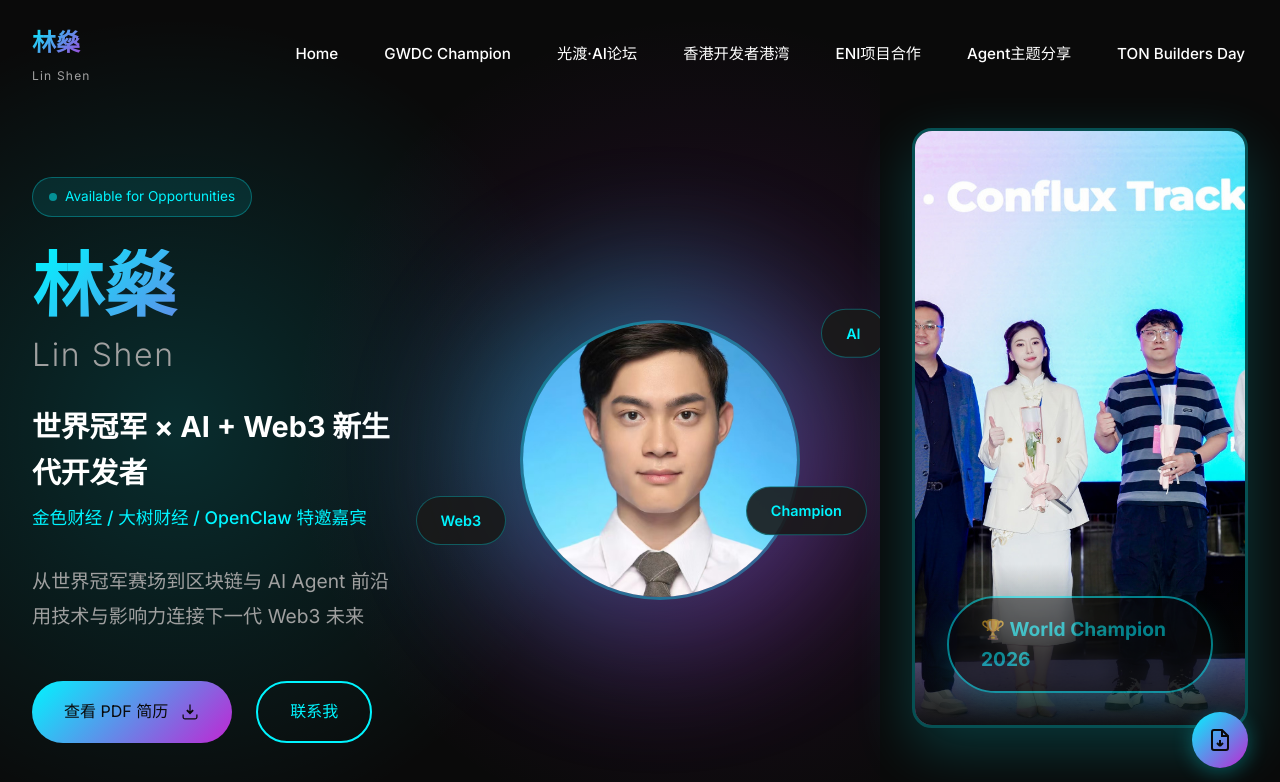
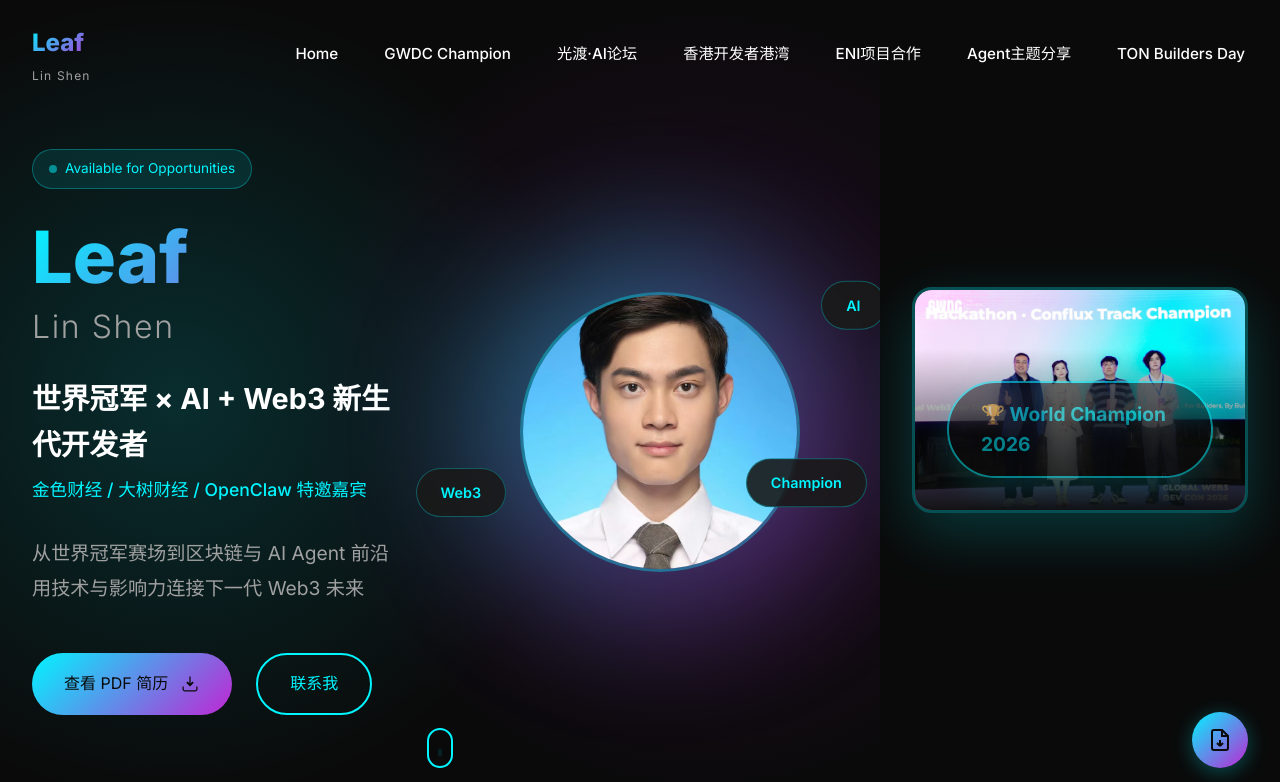
Before and after one commit to leafjava/resume, a Vue app: page / in a window 1280 px wide. Shown: the top 782 px of the page. Built offline with nearby package versions, Linux system fonts and the light colour scheme.

Commit message:
name replace

```diff
--- a/index.html
+++ b/index.html
@@ -4,8 +4,8 @@
     <meta charset="UTF-8">
     <link rel="icon" href="/favicon.ico">
     <meta name="viewport" content="width=device-width, initial-scale=1.0">
-    <meta name="description" content="林燊 | Lin Shen - 世界冠军 × AI + Web3 新生代开发者">
-    <title>林燊 | Lin Shen - World Champion × Web3 + AI Developer</title>
+    <meta name="description" content="Leaf | Lin Shen - 世界冠军 × AI + Web3 新生代开发者">
+    <title>Leaf | Lin Shen - World Champion × Web3 + AI Developer</title>
     <link rel="preconnect" href="https://fonts.googleapis.com">
     <link rel="preconnect" href="https://fonts.gstatic.com" crossorigin>
     <link href="https://fonts.googleapis.com/css2?family=Inter:wght@300;400;500;600;700;800&family=Noto+Sans+SC:wght@300;400;500;700;900&display=swap" rel="stylesheet">
--- a/src/components/About.vue
+++ b/src/components/About.vue
@@ -9,7 +9,7 @@
       <div class="about-content">
         <div class="about-text">
           <p class="intro-text">
-            我是<strong>林燊（Lin Shen / Leaf）</strong>，一位从世界冠军赛场转战 AI + Web3 领域的新生代开发者与全栈工程师。
+            我是<strong>Leaf（Lin Shen / Leaf）</strong>，一位从世界冠军赛场转战 AI + Web3 领域的新生代开发者与全栈工程师。
           </p>
 
           <p class="intro-text">
--- a/src/components/Contact.vue
+++ b/src/components/Contact.vue
@@ -35,7 +35,7 @@
 
     <footer class="footer">
       <div class="footer-content">
-        <p class="copyright">© 2026 林燊 | Lin Shen. All Rights Reserved.</p>
+        <p class="copyright">© 2026 Leaf | Lin Shen. All Rights Reserved.</p>
         <p class="footer-tagline">Built with passion for Web3 & AI 🚀</p>
       </div>
     </footer>
--- a/src/components/Hero.vue
+++ b/src/components/Hero.vue
@@ -9,7 +9,7 @@
           </div>
 
           <h1 class="hero-title">
-            <span class="title-main">林燊</span>
+            <span class="title-main">Leaf</span>
             <span class="title-sub">Lin Shen</span>
           </h1>
 
@@ -40,7 +40,7 @@
           <div class="avatar-container">
             <div class="avatar-glow"></div>
             <div class="avatar-placeholder">
-              <img src="@/assets/image/head.jpg" alt="林燊 | Lin Shen" class="avatar-image" />
+              <img src="@/assets/image/head.jpg" alt="Leaf | Lin Shen" class="avatar-image" />
             </div>
           </div>
           <div class="floating-elements">
@@ -441,7 +441,7 @@ const routeToPage = (path) => {
   }
 
   .champion-image-wrapper {
-    height: 600px;
+    height: auto;
   }
 }
 
--- a/src/components/Navbar.vue
+++ b/src/components/Navbar.vue
@@ -2,7 +2,7 @@
   <nav :class="['navbar', { 'scrolled': isScrolled }]">
     <div class="nav-container">
       <div class="nav-logo">
-        <span class="logo-text">林燊</span>
+        <span class="logo-text">Leaf</span>
         <span class="logo-subtitle">Lin Shen</span>
       </div>
 
```
Also changed, not shown: 1 other file (tests, documents, lock files or other folders).
